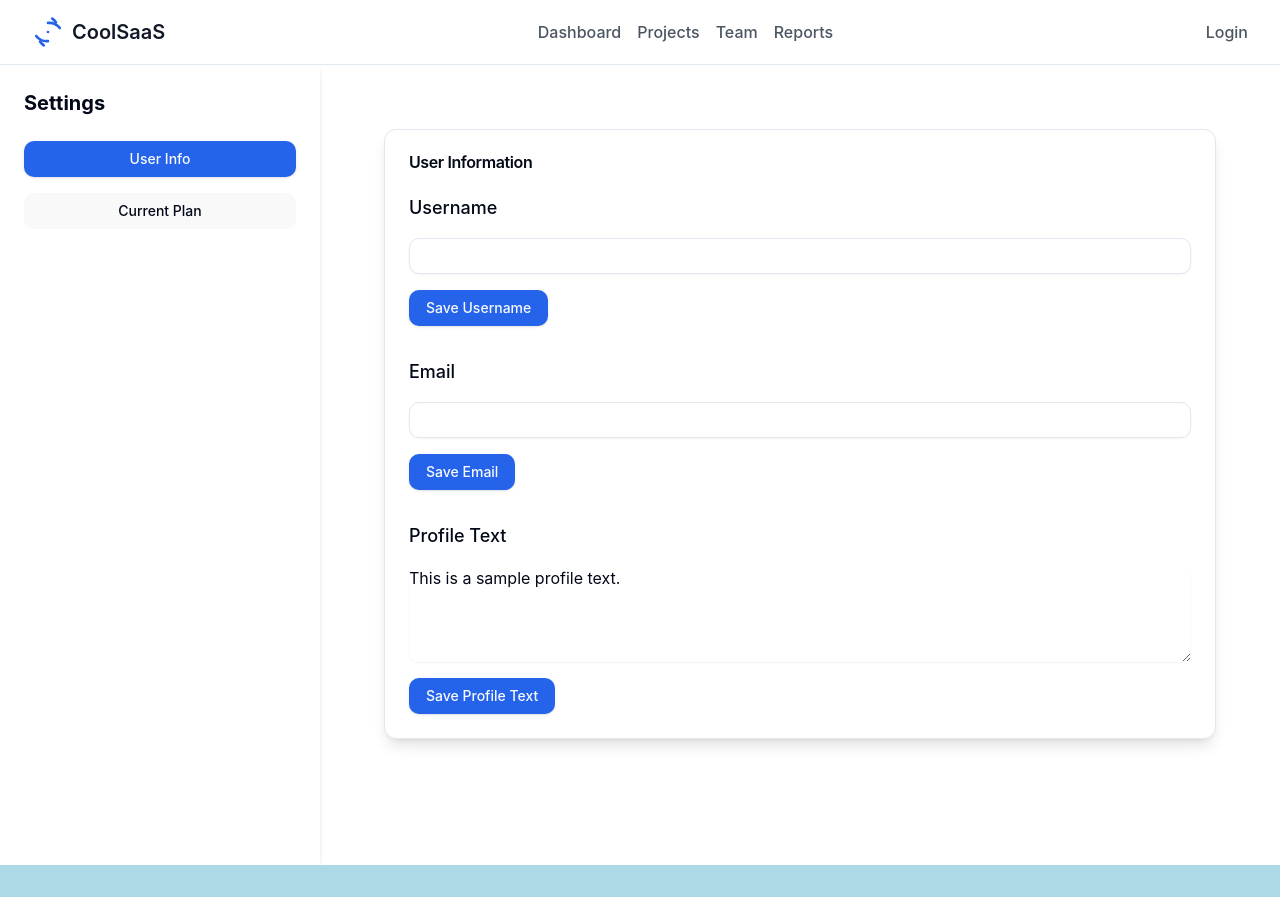
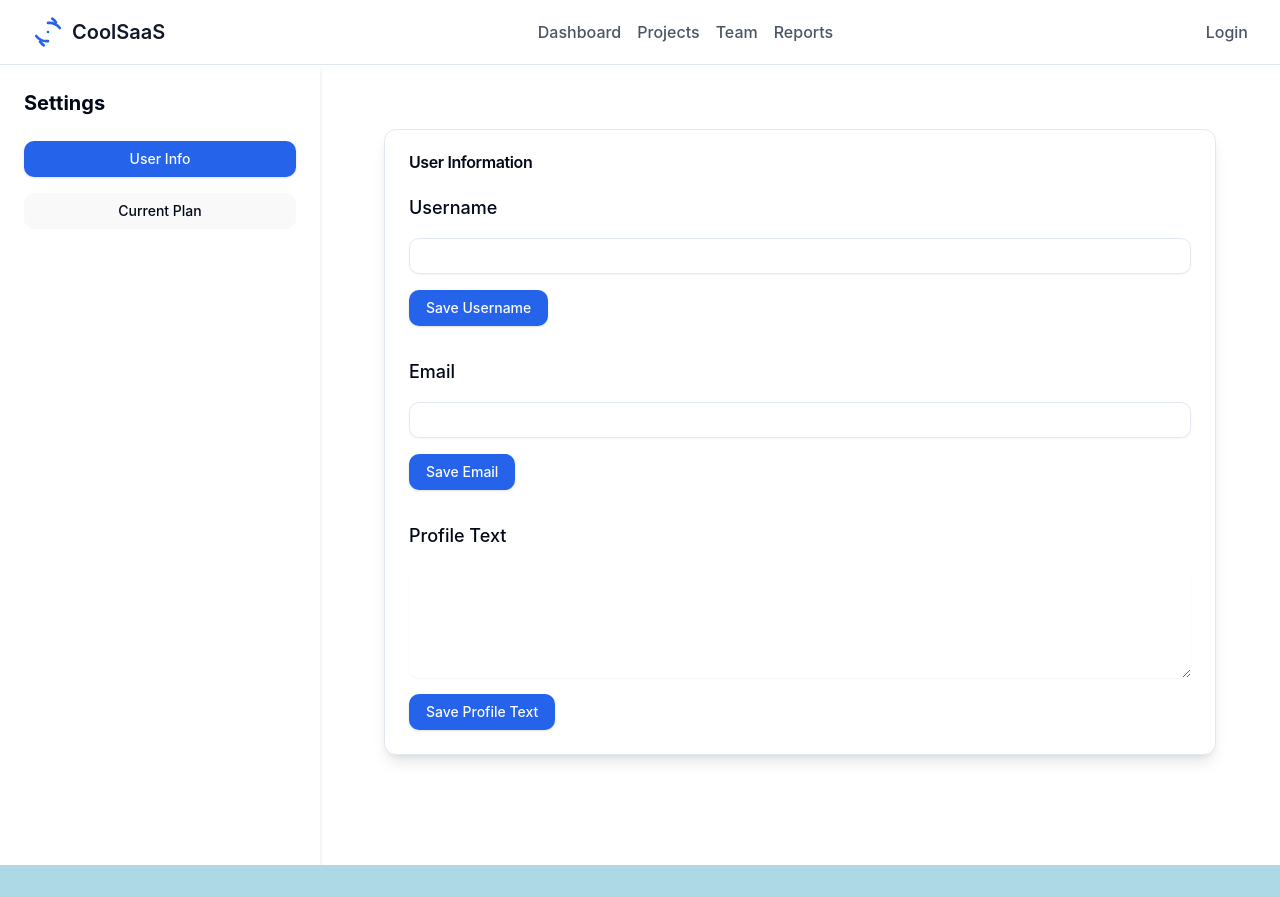
Before and after one commit to Ricky0308/react_django_base, a React (Vite) app in the folder frontend/: page /settings in a window 1280 px wide. Built offline with nearby package versions, Linux system fonts and the light colour scheme; no server answers.

Commit message:
ProfileTextSection shows user's current profile text

```diff
--- a/frontend/src/components/settings/ProfileTextSection.tsx
+++ b/frontend/src/components/settings/ProfileTextSection.tsx
@@ -1,8 +1,17 @@
-import React, { useState } from 'react';
+import React, { useState, useEffect } from 'react';
 import { Button } from '@/components/ui/button';
+import { useSelector } from 'react-redux';
+import { RootState } from '../../store'; // Adjust the import path as necessary
 
 const ProfileTextSection: React.FC = () => {
-  const [profileText, setProfileText] = useState('This is a sample profile text.');
+  const userProfileText = useSelector((state: RootState) => state.auth.user?.profile?.profile_text);
+  const [profileText, setProfileText] = useState(userProfileText || '');
+
+  useEffect(() => {
+    if (userProfileText) {
+      setProfileText(userProfileText);
+    }
+  }, [userProfileText]);
 
   const handleSave = () => {
     // Implement save logic here
@@ -15,7 +24,7 @@ const ProfileTextSection: React.FC = () => {
       <textarea
         value={profileText}
         onChange={(e) => setProfileText(e.target.value)}
-        className="mt-1 block w-full rounded-md border-gray-300 shadow-sm focus:border-indigo-300 focus:ring focus:ring-indigo-200 focus:ring-opacity-50"
+        className="mt-1 block w-full rounded-md border-gray-300 bg-white shadow-sm p-2 focus:border-indigo-300 focus:ring focus:ring-indigo-200 focus:ring-opacity-50"
         rows={4}
       />
       <Button onClick={handleSave} className="mt-2">
```
